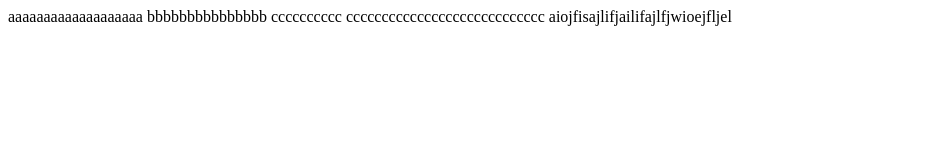
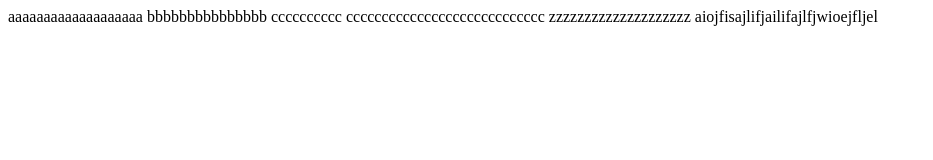
Before and after one commit to RyanHsieh8256/test2, a plain HTML site: page index.html in a window 1280 px wide. Shown: the whole page, without its empty margins (0-933 px from the left). Drawn offline with Linux system fonts and the light colour scheme.

Commit message:
no message

```diff
--- a/index.html
+++ b/index.html
@@ -12,6 +12,6 @@
     cccccccccc
     cccccccccccccccccccccccccccc
 
-
+zzzzzzzzzzzzzzzzzzzz
     aiojfisajlifjailifajlfjwioejfljel
 </html>
```
